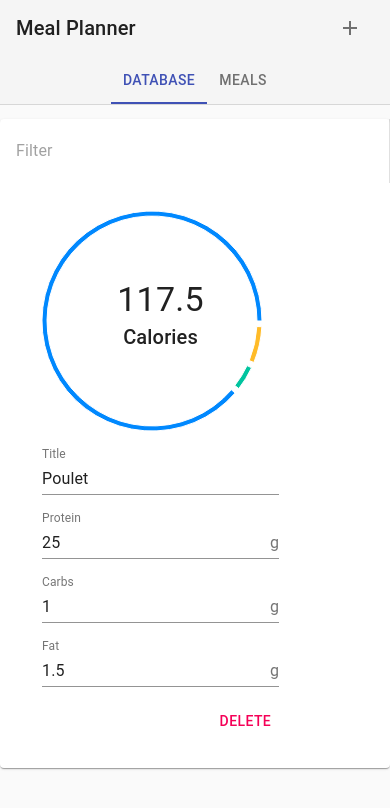
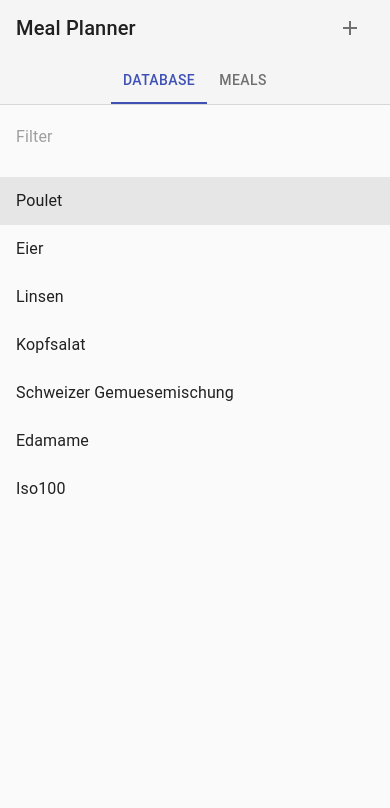
Before and after one commit to nanexo/MealPlanner, a React (Create React App) app: page / in a window 390 px wide. Shown: the top 808 px of the page. Built offline with nearby package versions, Linux system fonts and the light colour scheme; the HTML template or start-up script is replaced by a standard one.

Commit message:
only display foodlist on mobile

```diff
--- a/src/App.css
+++ b/src/App.css
@@ -7,3 +7,16 @@ span {
 	overflow: hidden;
 	text-overflow: ellipsis;
 }
+
+.wrapper {
+	display: flex;
+	flex-direction: column;
+	height: 100%;
+}
+
+.tab-content {
+	flex-grow: 1;
+	display: flex;
+	align-items: flex-start;
+	justify-content: center;
+}
--- a/src/App.js
+++ b/src/App.js
@@ -4,9 +4,11 @@ import MealContainer from './MealContainer';
 import FoodDatabase from './FoodDatabase';
 
 
-import { AppBar, CssBaseline, Toolbar, Typography, IconButton, Tabs, Tab, Box } from '@material-ui/core';
+import { AppBar, CssBaseline, Toolbar, Typography, IconButton, Tabs, Tab } from '@material-ui/core';
 import AddIcon from '@material-ui/icons/Add';
 import { makeStyles } from '@material-ui/core/styles';
+
+import './App.css';
 
 const useStyles = makeStyles(theme => ({
 
@@ -22,10 +24,6 @@ const useStyles = makeStyles(theme => ({
 
 	toolbarTitle: {
 		flexGrow: 1
-	},
-
-	tabs: {
-		marginBottom: '2em'
 	},
 
 	tabContent: {
@@ -73,6 +71,7 @@ function App() {
 	return (
 		<React.Fragment>
 			<CssBaseline />
+			<div className="wrapper">
 				<AppBar position="static" color="default" elevation={0} className={classes.appBar}>
 					<Toolbar className={classes.toolbar}>
 						<Typography variant="h6" color="inherit" className={classes.toolbarTitle}>Meal Planner</Typography>
@@ -89,9 +88,10 @@ function App() {
 						<Tab label="Meals" />
 					</Tabs>
 				</AppBar>
-			<Box className={classes.tabContent}>
+				<div className="tab-content">
 					{renderedContent}
-			</Box>
+				</div>
+			</div>
 		</React.Fragment>
 	);
 }
--- a/src/FoodDatabase.js
+++ b/src/FoodDatabase.js
@@ -2,13 +2,16 @@ import React, { useState } from 'react';
 import { makeStyles } from '@material-ui/core/styles';
 import FoodList from './FoodList';
 import FoodDetailPanel from './FoodDetailPanel';
+
+import useMediaQuery from '@material-ui/core/useMediaQuery';
+import { useTheme } from '@material-ui/core/styles';
 
 import { Paper, Grid, Divider } from '@material-ui/core';
 
 const useStyles = makeStyles(theme => ({
 	root: {
 		maxWidth: 768,
-		margin: 'auto'
+		width: '100vw'
 	},
 
 	divider: {
@@ -24,7 +27,10 @@ function FoodDatabase(props) {
 	const [selectedIndex, setSelectedIndex] = useState(0);
 	const selectedItem = props.items[selectedIndex];
 
-	return (
+	const theme = useTheme();
+	const isMobile = useMediaQuery(theme.breakpoints.down('sm'));
+
+	const desktop =  (
 		<Paper className={classes.root}>
 			<Grid container>
 				<Grid item container xs>
@@ -39,6 +45,12 @@ function FoodDatabase(props) {
 			</Grid>
 		</Paper>
 	);
+
+	const mobile = (
+		<FoodList items={props.items} selectedIndex={selectedIndex} onSelectedIndexChanged={setSelectedIndex} />
+		);
+
+	return isMobile ? mobile : desktop;
 }
 
 export default FoodDatabase;
--- /dev/null
+++ b/src/FoodList.css
@@ -0,0 +1,12 @@
+.food-list-wrapper {
+	display: flex;
+	flex-direction: column;
+	width: 100%;
+	height:100%;
+}
+
+.food-list {
+	flex-grow: 1;
+	overflow: auto;
+	flex-basis: 0;
+}
--- a/src/FoodList.js
+++ b/src/FoodList.js
@@ -1,7 +1,9 @@
 import React, { useState } from 'react';
 import { makeStyles } from '@material-ui/core/styles';
 
-import { List, ListItem, ListItemText, Grid, InputBase } from '@material-ui/core';
+import { List, ListItem, ListItemText, InputBase } from '@material-ui/core';
+
+import './FoodList.css';
 
 const useStyles = makeStyles(theme => ({
 	listContainer: {
@@ -42,21 +44,17 @@ function FoodList(props) {
 	});
 
 	return (
-		<Grid container direction="column">
-			<Grid item>
+		<div className="food-list-wrapper">
 			<InputBase
 				className={classes.filter}
 				placeholder="Filter"
 				value={filter}
 				onChange={onFilterChanged}
 			/>
-			</Grid>
-			<Grid item xs className={classes.listContainer}>
-				<List>
+			<List className="food-list">
 					{listItems}
 			</List>
-			</Grid>
-		</Grid>
+		</div>
 	);
 }
 
--- a/src/MealContainer.js
+++ b/src/MealContainer.js
@@ -1,27 +1,16 @@
 import React from 'react';
 import MealCard from './MealCard';
 
-import { makeStyles } from '@material-ui/core/styles';
-import { Grid, Box } from '@material-ui/core';
-
-const useStyles = makeStyles(theme => ({
-	root: {
-		maxWidth: `calc(100% - ${theme.spacing(2)}px)`,
-		margin: 'auto'
-	}
-}));
+import { Grid } from '@material-ui/core';
 
 function MealContainer(props) {
-	const classes = useStyles();
 
 	const mealCards = props.items.map((item, index) => <Grid item key={item.id}><MealCard title={item.title} id={item.id} items={item.meals} /></Grid>)
 
 	return (
-		<Box className={classes.root}>
-			<Grid container spacing={2} justify="center">
-				{mealCards}
-			</Grid>
-		</Box>
+		<Grid container spacing={2} justify="center">
+			{mealCards}
+		</Grid>
 	);
 }
 
```
Lines whose indentation alone changed are shown as unchanged.
